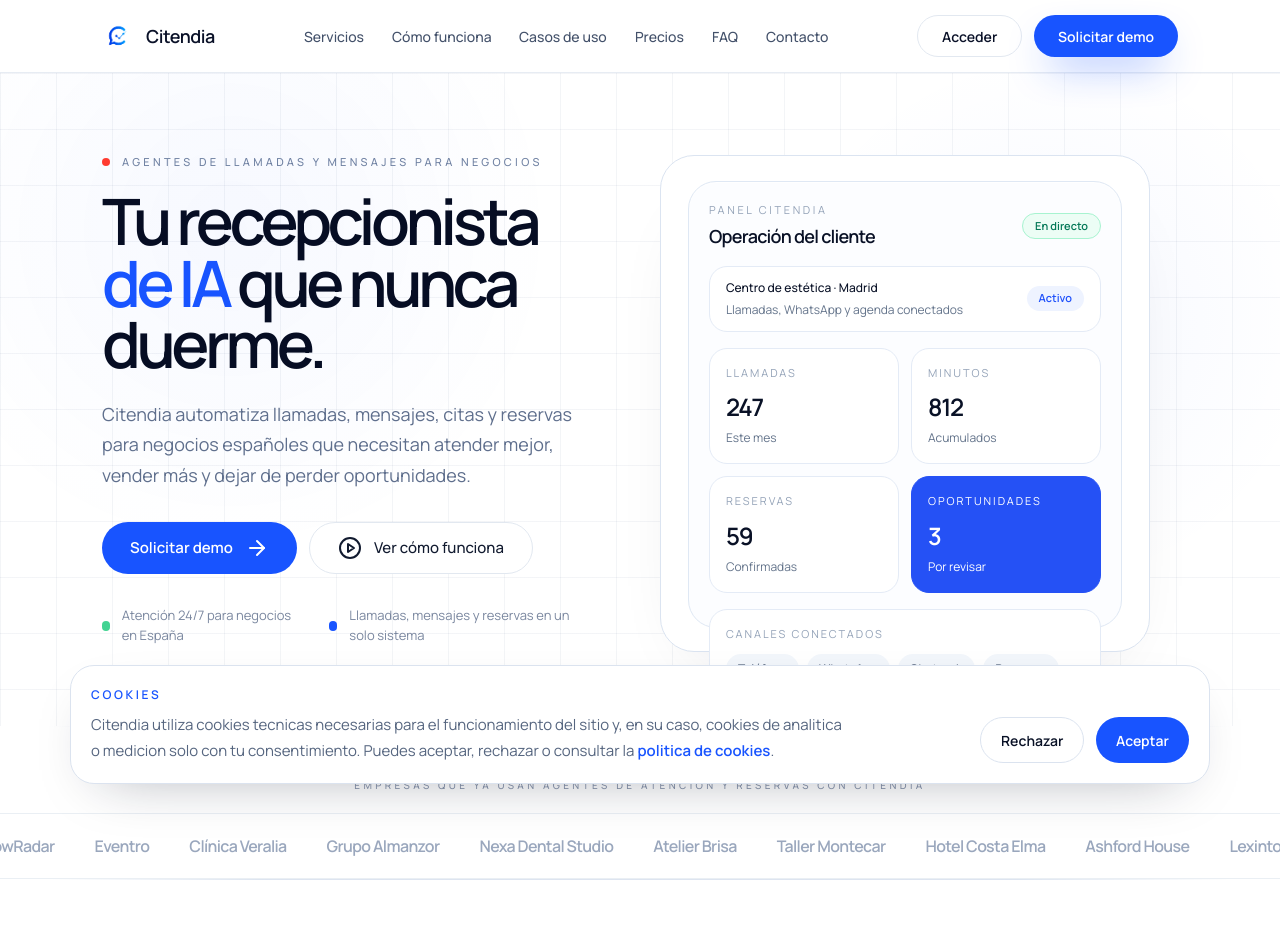
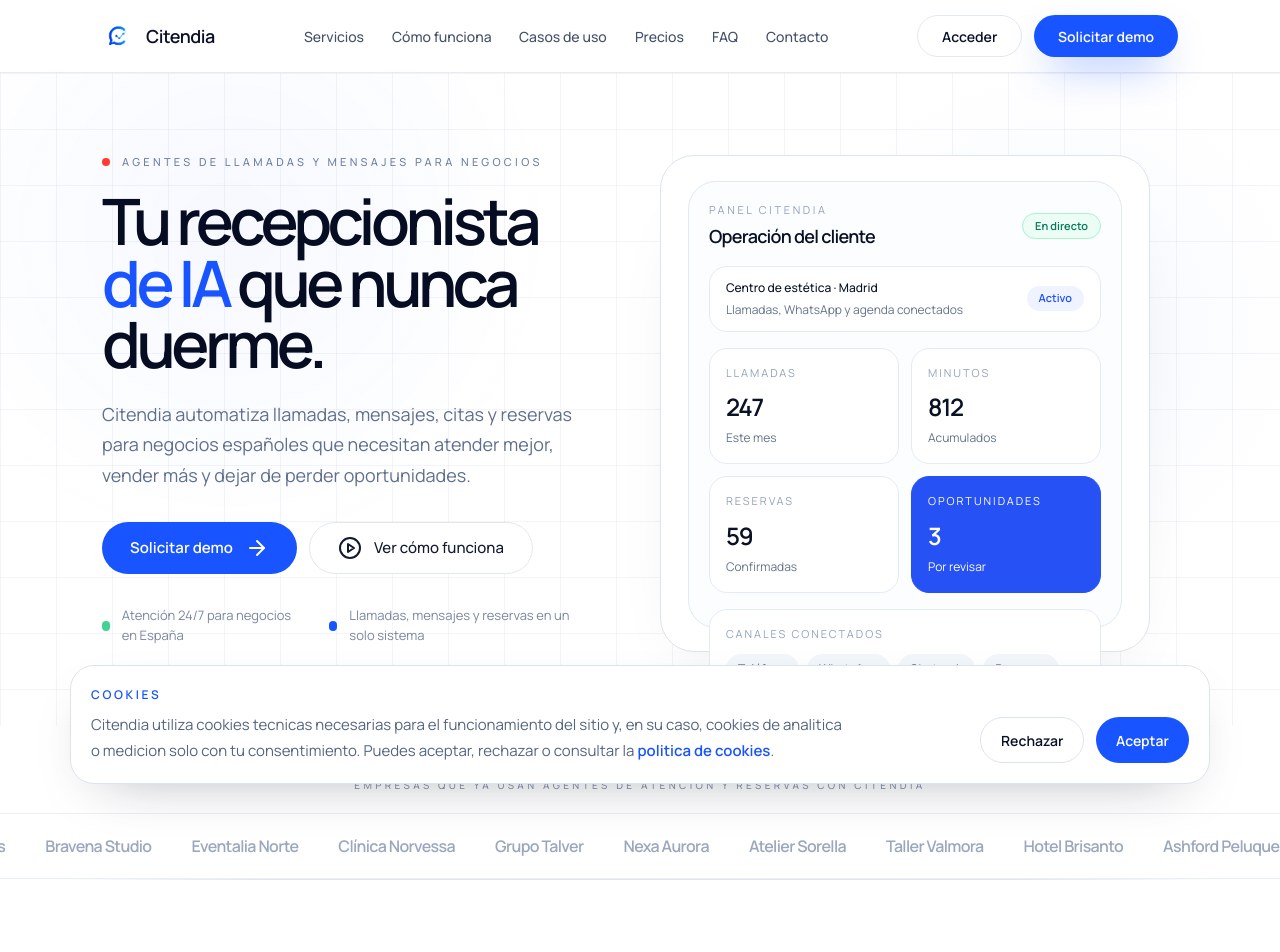
Before and after one commit to GalekWorld/citendia, a Next.js app: page / in a window 1280 px wide. Shown: the top 952 px of the page. Built offline with nearby package versions, Linux system fonts and the light colour scheme; no server answers.

Commit message:
Replace marquee client names with safe fictional brands

```diff
--- a/components/public/home-page-client.tsx
+++ b/components/public/home-page-client.tsx
@@ -168,16 +168,16 @@
 
 function TrustMarquee() {
   const clients = [
-    "Ashford House",
+    "Ashford Peluquería y Barbería",
     "Lexinton Abogados",
-    "FollowRadar",
-    "Eventro",
-    "Clínica Veralia",
-    "Grupo Almanzor",
-    "Nexa Dental Studio",
-    "Atelier Brisa",
-    "Taller Montecar",
-    "Hotel Costa Elma"
+    "Bravena Studio",
+    "Eventalia Norte",
+    "Clínica Norvessa",
+    "Grupo Talver",
+    "Nexa Aurora",
+    "Atelier Sorella",
+    "Taller Valmora",
+    "Hotel Brisanto"
   ];
 
   const items = [...clients, ...clients];
```
